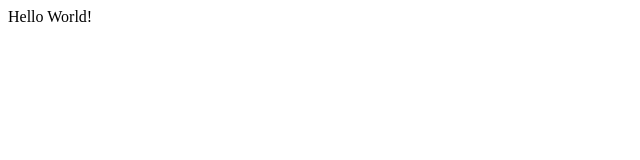
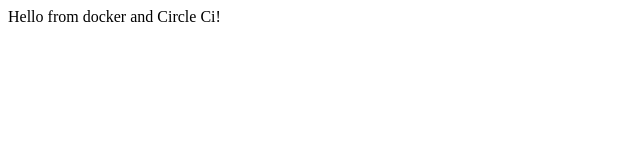
Before and after one commit to edisoncast/Devops, a website: page public/index.html in a window 1280 px wide. Shown: the whole page, without its empty margins (0-640 px from the left). Drawn offline with Linux system fonts and the light colour scheme.

Commit message:
Change html file

```diff
--- a/public/index.html
+++ b/public/index.html
@@ -4,6 +4,6 @@
 	<title></title>
 </head>
 <body>
-      Hello World!
+      Hello from docker and Circle Ci!
 </body>
 </html>
```
Also changed, not shown: 1 other file.
